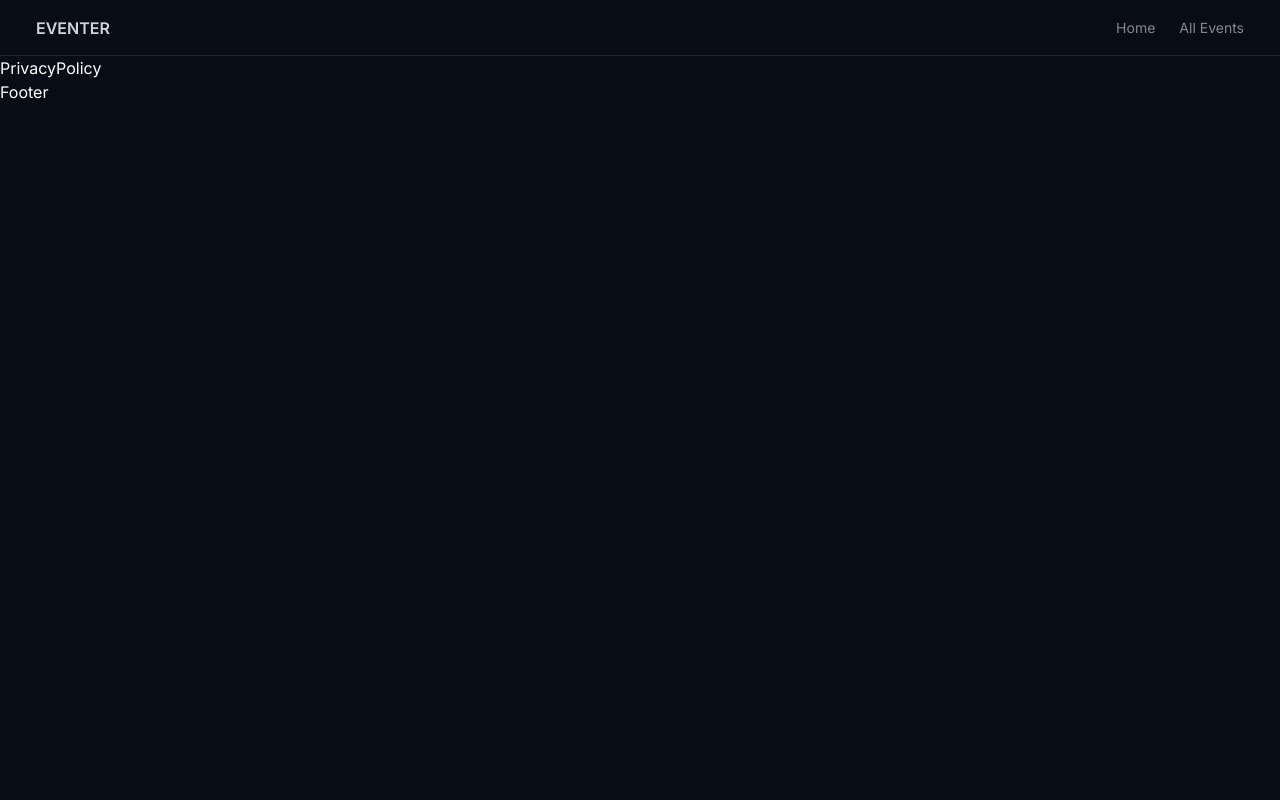
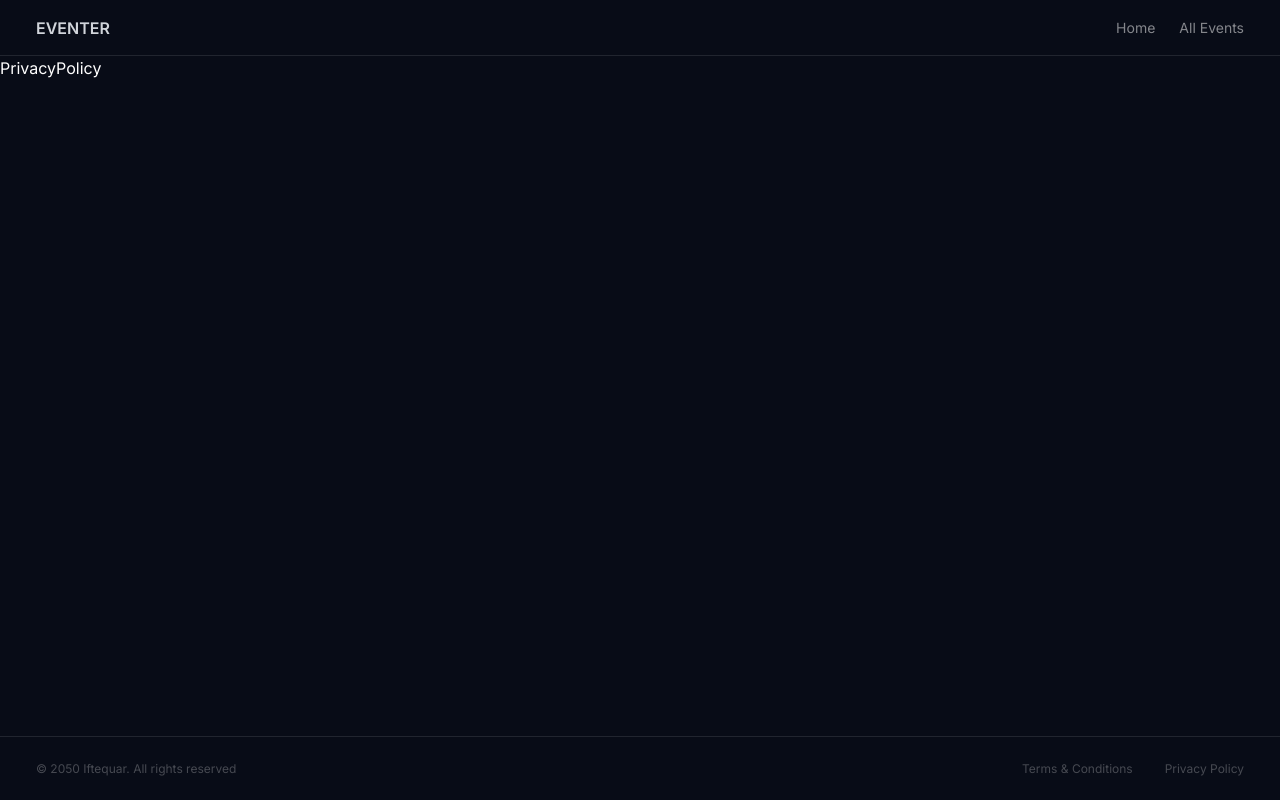
Before and after one commit to IftequarIffu/eventer-app, a Next.js app: page /privacy-policy in a window 1280 px wide. Built offline with nearby package versions, Linux system fonts and the light colour scheme.

Commit message:
Added the Footer

```diff
--- a/components/Footer.tsx
+++ b/components/Footer.tsx
@@ -1,7 +1,32 @@
 import React from "react";
+import Link from "next/link";
+
+const routes = [
+  {
+    path: "/terms-conditions",
+    name: "Terms & Conditions",
+  },
+  {
+    path: "/privacy-policy",
+    name: "Privacy Policy",
+  },
+];
 
 const Footer = () => {
-  return <main>Footer</main>;
+  return (
+    <footer className="mt-auto flex items-center justify-between h-16 border-t border-white/[10%] px-3 sm:px-9 text-xs text-white/25">
+      <small className="text-xs">
+        &copy; 2050 Iftequar. All rights reserved
+      </small>
+      <ul className="flex gap-x-3 sm:gap-8">
+        {routes.map((route) => (
+          <li key={route.path}>
+            <Link href={route.path}>{route.name}</Link>
+          </li>
+        ))}
+      </ul>
+    </footer>
+  );
 };
 
 export default Footer;
```
